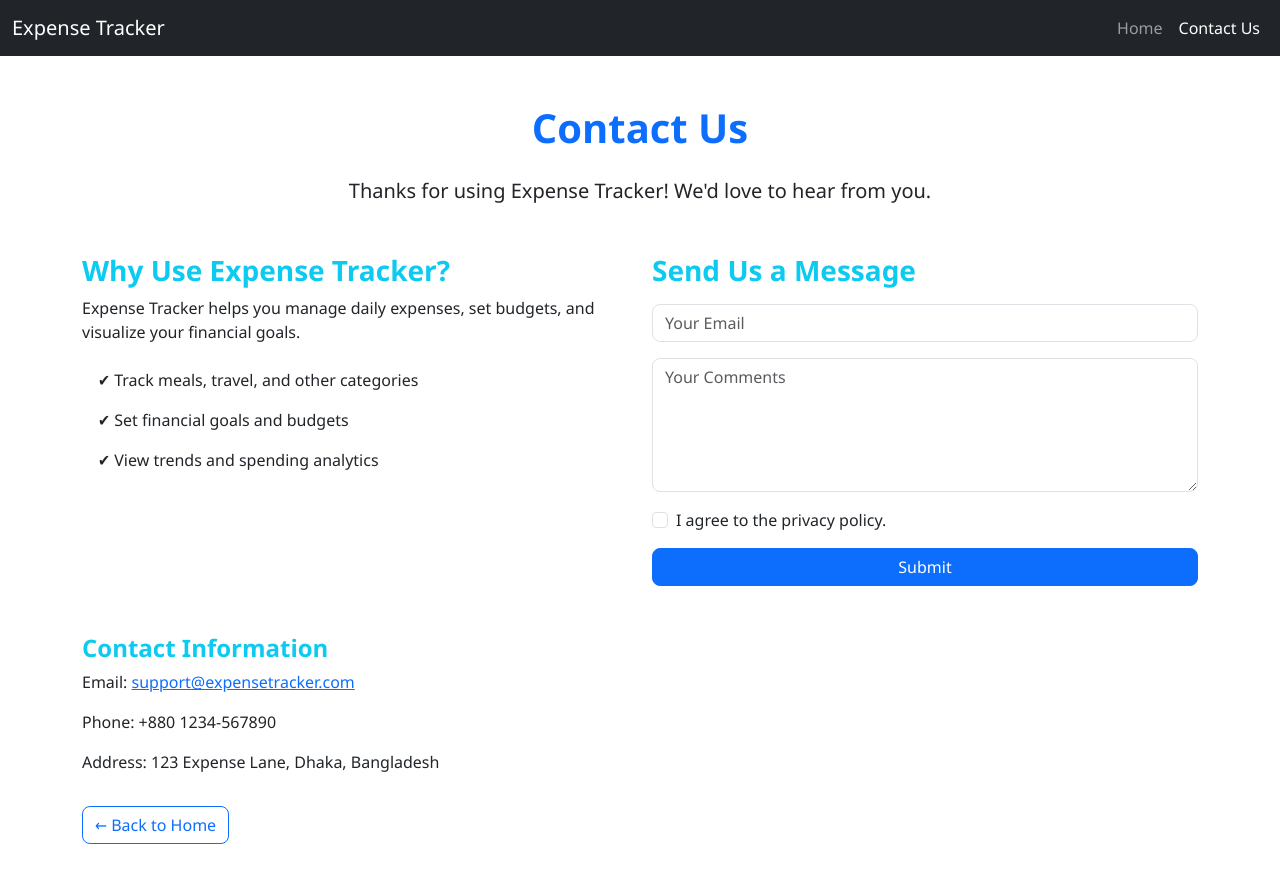
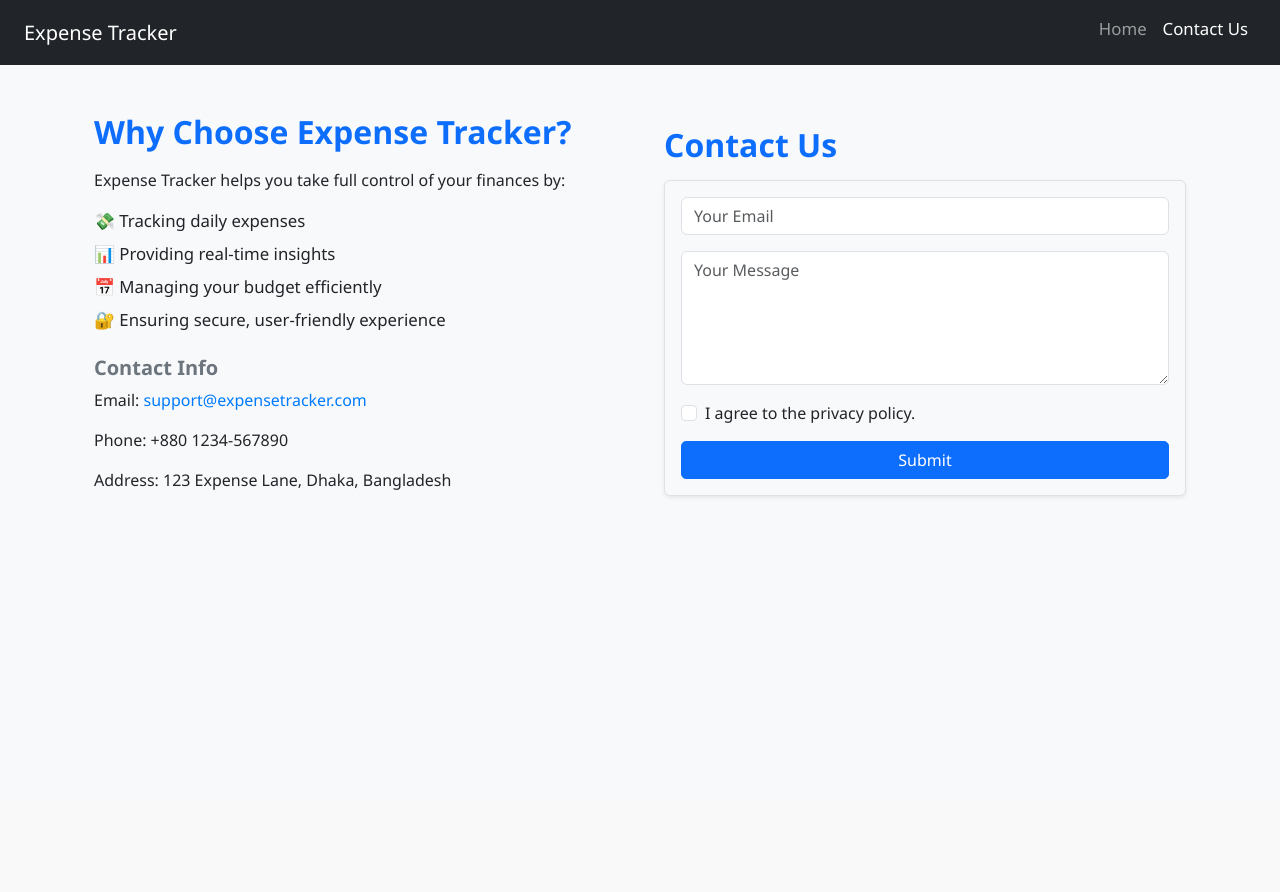
Before and after one commit to Sawon-Paul/ExpenseTracker_ET, a Django app: page /contact/ in a window 1280 px wide. After the commit the page ends 497 px from the top, so only its background shows below. Run offline with Django 5.2, Linux system fonts and the light colour scheme.

Commit message:
update  contact

```diff
--- a/ExpenseTracker/static/css/CONTACT/contact.css
+++ b/ExpenseTracker/static/css/CONTACT/contact.css
@@ -1,36 +1,36 @@
 body {
   font-family: 'Segoe UI', Tahoma, Geneva, Verdana, sans-serif;
-  background-color: #f4f6f9;
-  margin: 0;
-  padding: 0;
+  background-color: #f8f9fa;
 }
 
-.contact-section {
-  background-color: #ffffff;
-  padding-top: 50px;
-  padding-bottom: 50px;
-}
-
-h1, h3, h4 {
+h2, h5 {
   font-weight: 600;
 }
 
-.list-group-item {
-  background-color: transparent;
-  border: none;
-  font-size: 1rem;
+ul {
+  padding-left: 1rem;
 }
 
-.form-control, textarea {
-  border-radius: 8px !important;
-  font-size: 1rem;
+ul li {
+  margin-bottom: 0.5rem;
+  font-size: 1.05rem;
 }
 
-.btn-primary {
-  border-radius: 8px;
-  font-weight: 500;
+a {
+  color: #007bff;
+  text-decoration: none;
 }
 
-.btn-outline-primary {
-  border-radius: 8px;
+a:hover {
+  text-decoration: underline;
 }
+
+form input, form textarea {
+  font-size: 1rem;
+  border-radius: 5px;
+}
+
+form .btn {
+  font-weight: 500;
+  border-radius: 5px;
+}
--- a/ExpenseTracker/templates/CONTACT/contact.html
+++ b/ExpenseTracker/templates/CONTACT/contact.html
@@ -12,7 +12,7 @@
 
   <!-- Navbar -->
   <nav class="navbar navbar-expand-lg navbar-dark bg-dark">
-    <div class="container-fluid">
+    <div class="container-fluid px-4">
       <a class="navbar-brand" href="{% url 'home' %}">Expense Tracker</a>
       <button class="navbar-toggler" type="button" data-bs-toggle="collapse" data-bs-target="#navbarNav"
         aria-controls="navbarNav" aria-expanded="false" aria-label="Toggle navigation">
@@ -32,36 +32,39 @@
     </div>
   </nav>
 
-  <!-- Main Contact Section -->
-  <section class="contact-section py-5 px-4 px-md-5">
-    <div class="container">
-      <h1 class="text-center text-primary mb-4">Contact Us</h1>
-      <p class="lead text-center">Thanks for using <strong>Expense Tracker</strong>! We'd love to hear from you.</p>
+  <!-- Contact Section -->
+  <section class="py-5">
+    <div class="container px-3 px-md-4">
+      <div class="row g-5 align-items-center">
+        <!-- Left Info -->
+        <div class="col-md-6">
+          <h2 class="text-primary mb-3">Why Choose Expense Tracker?</h2>
+          <p>Expense Tracker helps you take full control of your finances by:</p>
+          <ul class="list-unstyled">
+            <li>💸 Tracking daily expenses</li>
+            <li>📊 Providing real-time insights</li>
+            <li>📅 Managing your budget efficiently</li>
+            <li>🔐 Ensuring secure, user-friendly experience</li>
+          </ul>
 
-      <div class="row mt-5">
-        <!-- Why Use Expense Tracker -->
-        <div class="col-md-6 mb-4">
-          <h3 class="text-info">Why Use Expense Tracker?</h3>
-          <p>
-            Expense Tracker helps you manage daily expenses, set budgets, and visualize your financial goals.
-          </p>
-          <ul class="list-group list-group-flush">
-            <li class="list-group-item">✔ Track meals, travel, and other categories</li>
-            <li class="list-group-item">✔ Set financial goals and budgets</li>
-            <li class="list-group-item">✔ View trends and spending analytics</li>
-          </ul>
+          <div class="mt-4">
+            <h5 class="text-secondary">Contact Info</h5>
+            <p>Email: <a href="mailto:support@expensetracker.com">support@expensetracker.com</a></p>
+            <p>Phone: +880 1234-567890</p>
+            <p>Address: 123 Expense Lane, Dhaka, Bangladesh</p>
+          </div>
         </div>
 
-        <!-- Contact Form -->
+        <!-- Right Form -->
         <div class="col-md-6">
-          <h3 class="text-info">Send Us a Message</h3>
-          <form method="post" class="mt-3">
+          <h2 class="text-primary mb-3">Contact Us</h2>
+          <form method="post" class="p-3 border rounded bg-light shadow-sm">
             {% csrf_token %}
             <div class="mb-3">
               <input type="email" name="email" class="form-control" placeholder="Your Email" required>
             </div>
             <div class="mb-3">
-              <textarea name="message" class="form-control" rows="5" placeholder="Your Comments" required></textarea>
+              <textarea name="message" class="form-control" rows="5" placeholder="Your Message" required></textarea>
             </div>
             <div class="form-check mb-3">
               <input class="form-check-input" type="checkbox" name="consent" required>
@@ -73,15 +76,6 @@
           </form>
         </div>
       </div>
-
-      <!-- Contact Info -->
-      <div class="mt-5">
-        <h4 class="text-info">Contact Information</h4>
-        <p>Email: <a href="mailto:support@expensetracker.com">support@expensetracker.com</a></p>
-        <p>Phone: +880 1234-567890</p>
-        <p>Address: 123 Expense Lane, Dhaka, Bangladesh</p>
-        <a href="{% url 'home' %}" class="btn btn-outline-primary mt-3">← Back to Home</a>
-      </div>
     </div>
   </section>
 
```
